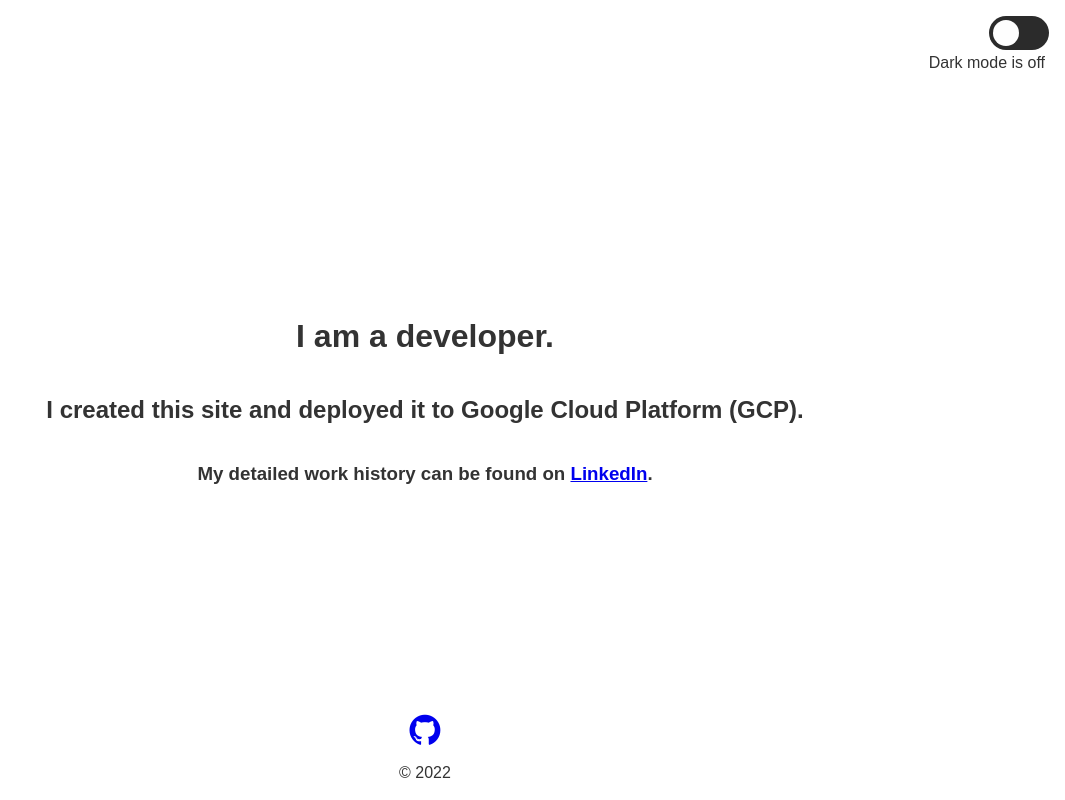
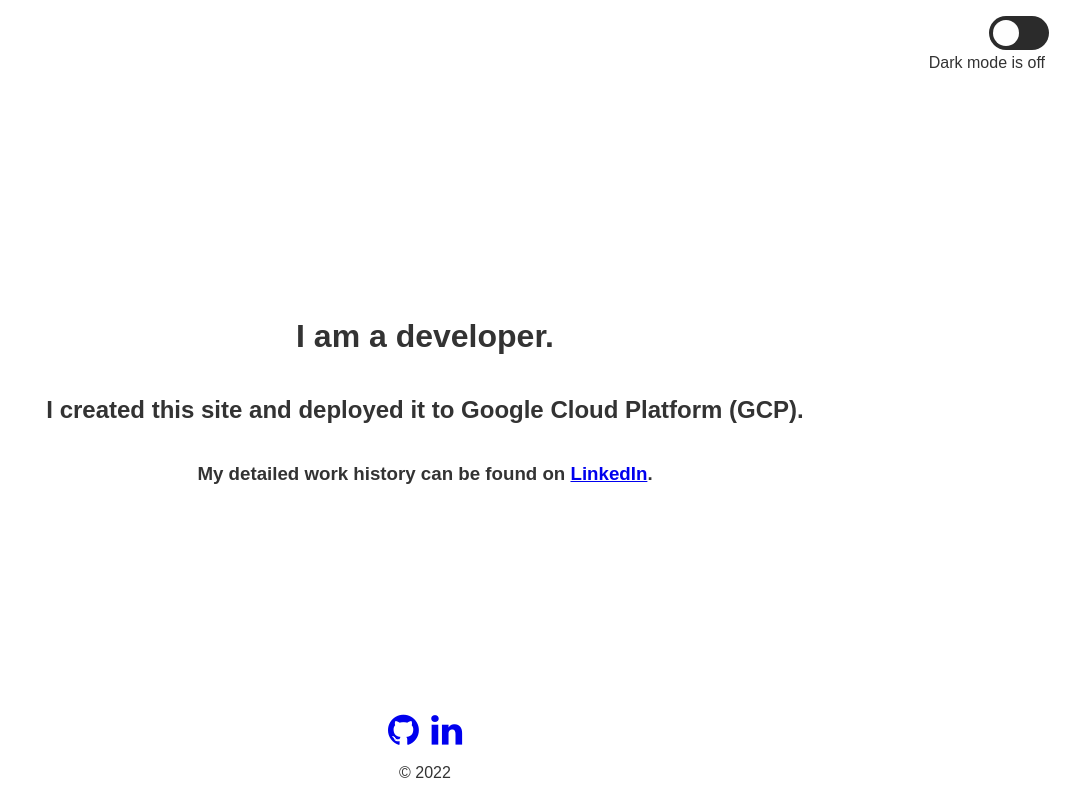
Before and after one commit to thisisserious/lauraabend, a website: page index.html in a window 1280 px wide. Shown: the whole page, without its empty margins (215-1280 px from the left). Drawn offline with nearby package versions, Linux system fonts and the light colour scheme.

Commit message:
add linkedin icon in footer

```diff
--- a/index.html
+++ b/index.html
@@ -36,7 +36,10 @@
             <h3>My detailed work history can be found on <a href="https://www.linkedin.com/in/lauraabend/" target="_blank" title="Go to my LinkedIn">LinkedIn</a>.</h3>
         </div>
         <footer>
-            <a href="https://github.com/thisisserious" target="_blank"><i class="fa fa-github"></i></a>
+            <div class="social-icons">
+                <a href="https://github.com/thisisserious" target="_blank"><i class="fa fa-github"></i></a>
+                <a href="https://www.linkedin.com/in/lauraabend/" target="_blank"><i class="fa fa-linkedin"></i></a>
+            </div>
             <p>&copy; <span class="year" data-cy="current-year"></span></p>
         </footer>
     </body>
--- a/style.css
+++ b/style.css
@@ -32,8 +32,9 @@
     padding: 0px 4px;
 }
 
-.fa.fa-github {
+.fa.fa-github, .fa.fa-linkedin {
     font-size: 36px;
+    padding: 0px 4px;
 }
 
 .main-content {
```
